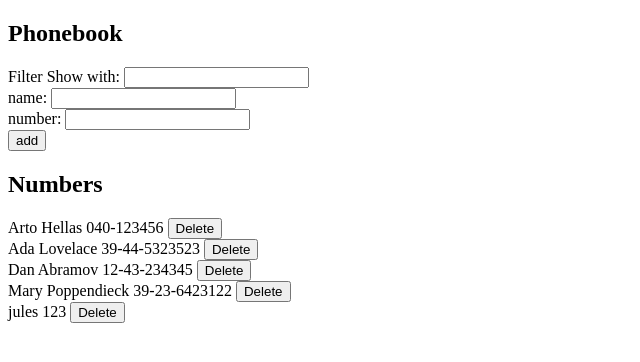
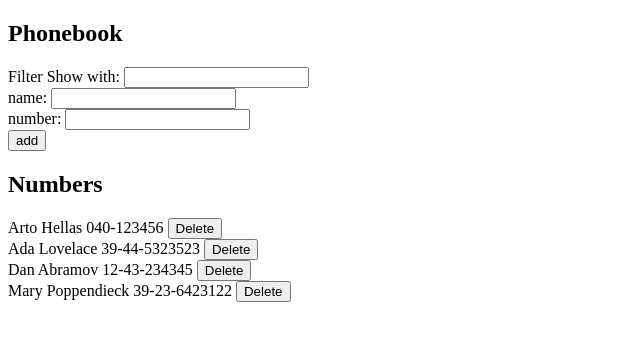
Before and after one commit to kittyxcode/FullStackOpen, a React (Vite) app in the folder Part2/PhoneBook/: page / in a window 1280 px wide. Shown: the top 362 px of the page, without its empty margins (0-640 px from the left). Built offline with nearby package versions, Linux system fonts and the light colour scheme; data requests are answered from the project's data file.

Commit message:
chore: Remove unused entry from db.json and add placeholder for delete functionality in App component

```diff
--- a/Part2/PhoneBook/db.json
+++ b/Part2/PhoneBook/db.json
@@ -19,11 +19,6 @@
       "name": "Mary Poppendieck",
       "number": "39-23-6423122",
       "id": "4"
-    },
-    {
-      "id": "d35a",
-      "name": "jules",
-      "number": "123"
     }
   ]
 }
--- a/Part2/PhoneBook/src/App.jsx
+++ b/Part2/PhoneBook/src/App.jsx
@@ -42,6 +42,10 @@ const App = () => {
     }
   }
 
+  //crear el delete
+
+
+
   return (
     <div>
       <h2>Phonebook</h2>
```
